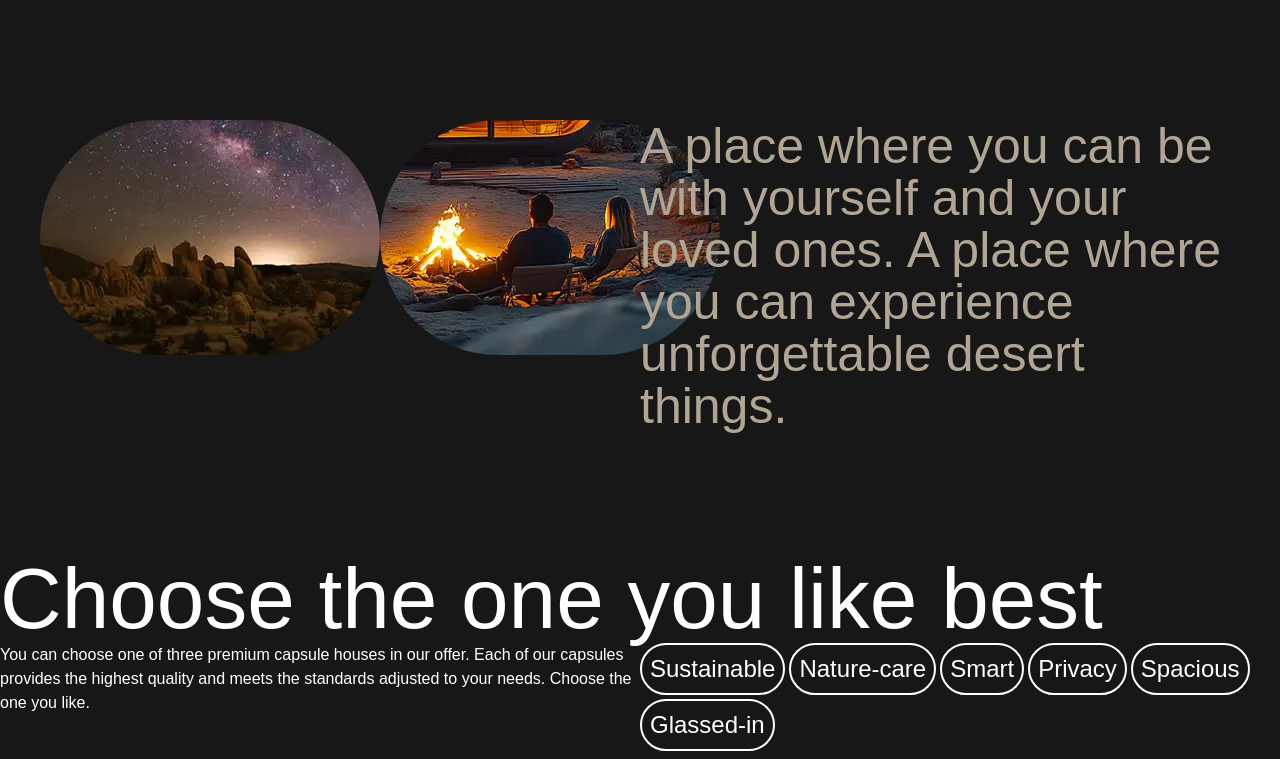
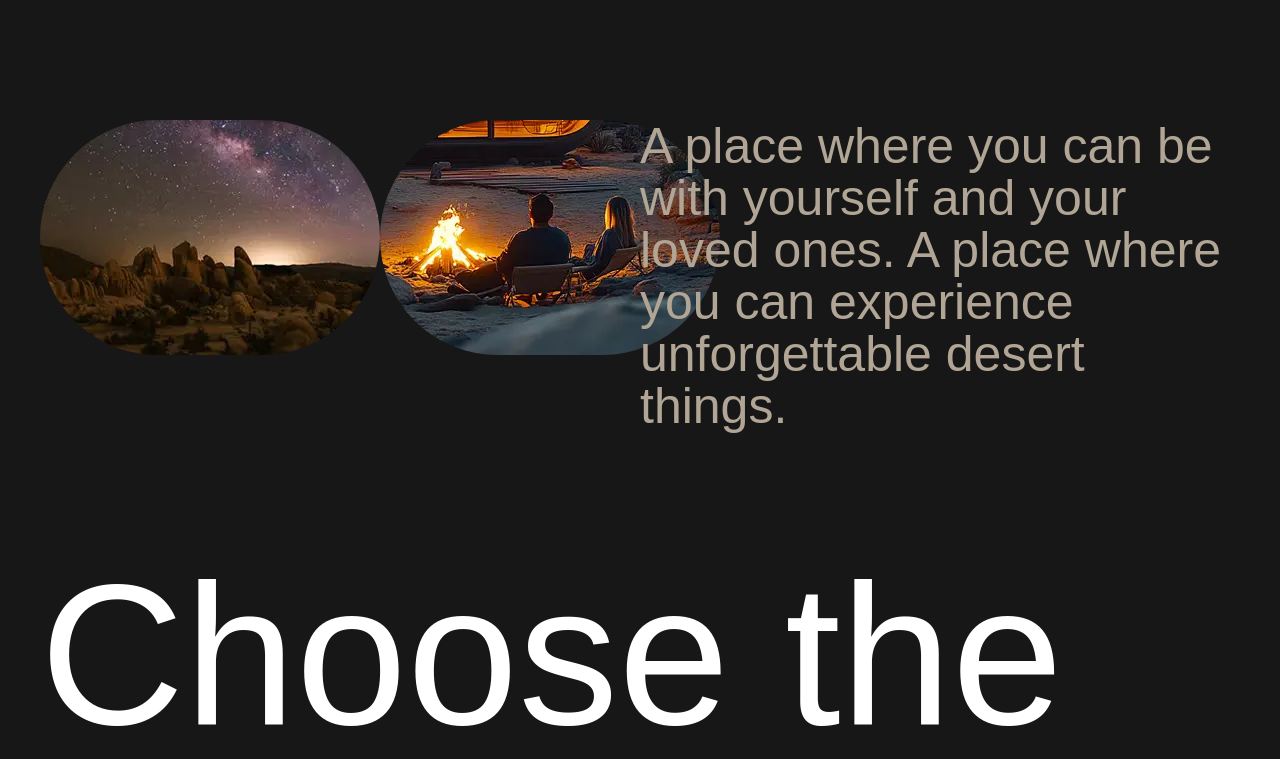
Before and after one commit to aljaz-ferenc/capsules, a React (Vite) app: page / in a window 1280 px wide. Shown: the part 2000-2759 px from the top of the page. Built offline with nearby package versions, Linux system fonts and the light colour scheme.

Commit message:
create infinite scroll component

```diff
--- a/src/components/Capsules.tsx
+++ b/src/components/Capsules.tsx
@@ -1,6 +1,7 @@
 import {useScroll, useTransform, motion, useMotionValueEvent} from "motion/react";
 import {useRef, useState} from "react";
 import RevealText from "./RevealText.tsx";
+import InfiniteScrollText from "./InfiniteScrollText.tsx";
 
 export default function Capsules() {
     const containerRef = useRef(null);
@@ -29,8 +30,8 @@ export default function Capsules() {
     return (
         <section>
             <div className="relative h-[400vh]" ref={containerRef}>
-
                 <div className="sticky top-0 h-screen">
+                    <InfiniteScrollText className='absolute top-1/2 right-0 -translate-y-1/2' word='Capsules' duration={50}/>
                     <motion.div
                         style={{scale: scale1, borderRadius: borderRadius1, filter: brightness1}}
                         className="absolute inset-0 z-10"
--- a/src/components/Houses.tsx
+++ b/src/components/Houses.tsx
@@ -1,17 +1,37 @@
+import {useScroll, useTransform, motion} from "motion/react";
+import {useRef} from "react";
+
 export default function Houses() {
+    const containerRef = useRef(null)
+    const {scrollYProgress} = useScroll({target: containerRef, offset: ['start end', 'start center']})
+    const y = useTransform(scrollYProgress, [0, 1], [-300, 0])
+    const clipPath = useTransform(scrollYProgress, [0, 1], ['inset(200% 0% 0% 0%)', 'inset(0% 0% 0% 0%)'])
+
     return (
-        <section>
-            <h2 className='text-[85.5px] leading-22'>Choose the one you like best</h2>
-            <div className='flex justify-around'>
-                <p className='flex-1'>You can choose one of three premium capsule houses in our offer. Each of our capsules provides the
+        <section className='px-10'>
+            <div className='mb-10' ref={containerRef}>
+            <motion.h2
+                className='text-[200px] leading-50'
+                style={{y}}
+            >{'Choose the one you like best'.split('').map(letter => (
+                <motion.span style={{clipPath}}>{letter}</motion.span>
+            ))}</motion.h2>
+            </div>
+            <div className='flex justify-around gap-30'>
+                <p className=' text-[#b1a696] text-[45px] leading-13'>You can choose one of three premium capsule
+                    houses in our offer. Each of our capsules provides the
                     highest quality and meets the standards adjusted to your needs. Choose the one you like.</p>
-                <div className='flex flex-wrap flex-1 gap-1'>
-                    <span className='border-2 border-white rounded-full p-2 text-2xl'>Sustainable</span>
-                    <span className='border-2 border-white rounded-full p-2 text-2xl'>Nature-care</span>
-                    <span className='border-2 border-white rounded-full p-2 text-2xl'>Smart</span>
-                    <span className='border-2 border-white rounded-full p-2 text-2xl'>Privacy</span>
-                    <span className='border-2 border-white rounded-full p-2 text-2xl'>Spacious</span>
-                    <span className='border-2 border-white rounded-full p-2 text-2xl'>Glassed-in</span>
+                <div className='flex flex-col justrify-between h-full gap-10'>
+                    <p className='text-[18px] font-bold w-full !min-w-[50vw]'>All Capsules® houses—are built
+                        based on the same rules:</p>
+                    <div className='flex flex-wrap gap-1 text-[45px] leading-10 gap-3'>
+                        <span className='border-2 border-[#b1a696] rounded-full p-5  h-min text-[#b1a696] p-4'>Sustainable</span>
+                        <span className='border-2 border-white rounded-full p-5  h-min p-4'>Nature-care</span>
+                        <span className='border-2 border-[#b1a696] rounded-full p-5  h-min text-[#b1a696] p-4'>Smart</span>
+                        <span className='border-2 border-white rounded-full p-5  h-min p-4'>Privacy</span>
+                        <span className='border-2 border-[#b1a696] rounded-full p-5  h-min text-[#b1a696] p-4'>Spacious</span>
+                        <span className='border-2 border-white rounded-full p-5  h-min p-4'>Glassed-in</span>
+                    </div>
                 </div>
             </div>
         </section>
--- /dev/null
+++ b/src/components/InfiniteScrollText.tsx
@@ -0,0 +1,30 @@
+import { motion } from 'motion/react';
+
+type InfiniteScrollTextProps = {
+    word: string,
+    duration: number
+    fontSize?: string
+    className?: string
+}
+
+export default function InfiniteScrollText({ word, duration = 10, fontSize = '200px', className = '' }: InfiniteScrollTextProps) {
+    const repeatedText = Array(8).fill(`${word}\u00A0`).join('');
+
+    return (
+        <div className={`relative w-full overflow-hidden h-[200px] flex items-center ${className}`}>
+            <motion.div
+                className="flex whitespace-nowrap"
+                style={{ fontSize }}
+                animate={{ x: ['0%', '-50%'] }}
+                transition={{
+                    duration,
+                    ease: 'linear',
+                    repeat: Infinity,
+                }}
+            >
+                <span>{repeatedText}</span>
+                <span>{repeatedText}</span>
+            </motion.div>
+        </div>
+    );
+}
--- a/src/components/Welcome.tsx
+++ b/src/components/Welcome.tsx
@@ -1,12 +1,21 @@
+import {useScroll, useTransform, motion} from "motion/react";
+import {useRef} from "react";
+
 export default function Welcome() {
+    const containerRef = useRef(null)
+    const {scrollYProgress} = useScroll({target: containerRef, offset: ["start start", "end start"]})
+    const scale = useTransform(scrollYProgress, [0, 1], [1, 1.15])
+
     return (
-        <section className="w-screen h-screen relative text-[#F4EFE7] p-2.5">
-            <img
+        <section className="w-screen h-screen relative text-[#F4EFE7] p-2.5" >
+            <div className="rounded-[60px] w-full h-full overflow-hidden" ref={containerRef}>
+            <motion.img
                 src="cap1.jpg"
                 alt="hero image"
-                className="z-10 rounded-[60px] w-full h-full object-cover"
+                style={{scale}}
+                className="z-10 rounded-[60px] object-cover h-full w-full"
             />
-
+            </div>
             <div className="p-8 absolute top-0 h-full w-full z-20 flex flex-col justify-between">
                 <h1 className="block text-[250px] leading-[1] tracking-[-8px]">Capsules</h1>
                 <div className='flex justify-between w-full text-xl items-end pb-4'>
```
